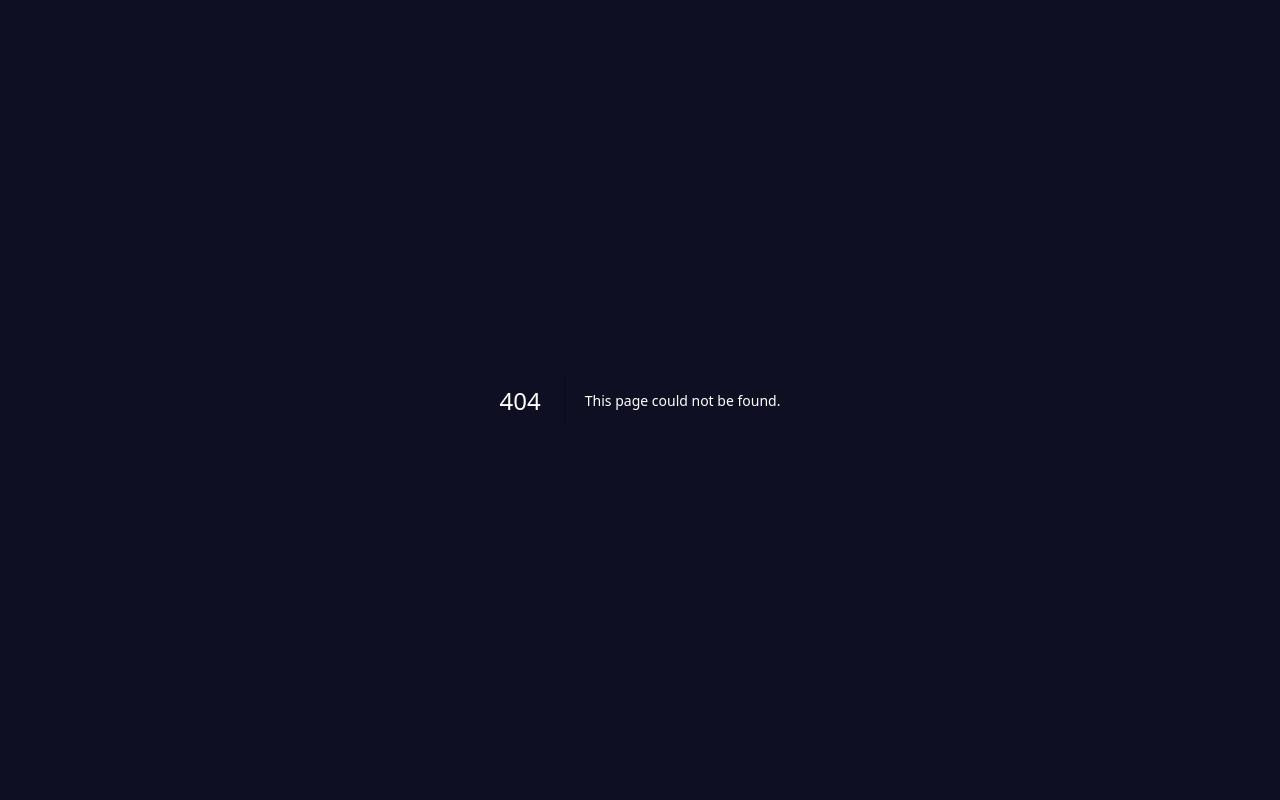
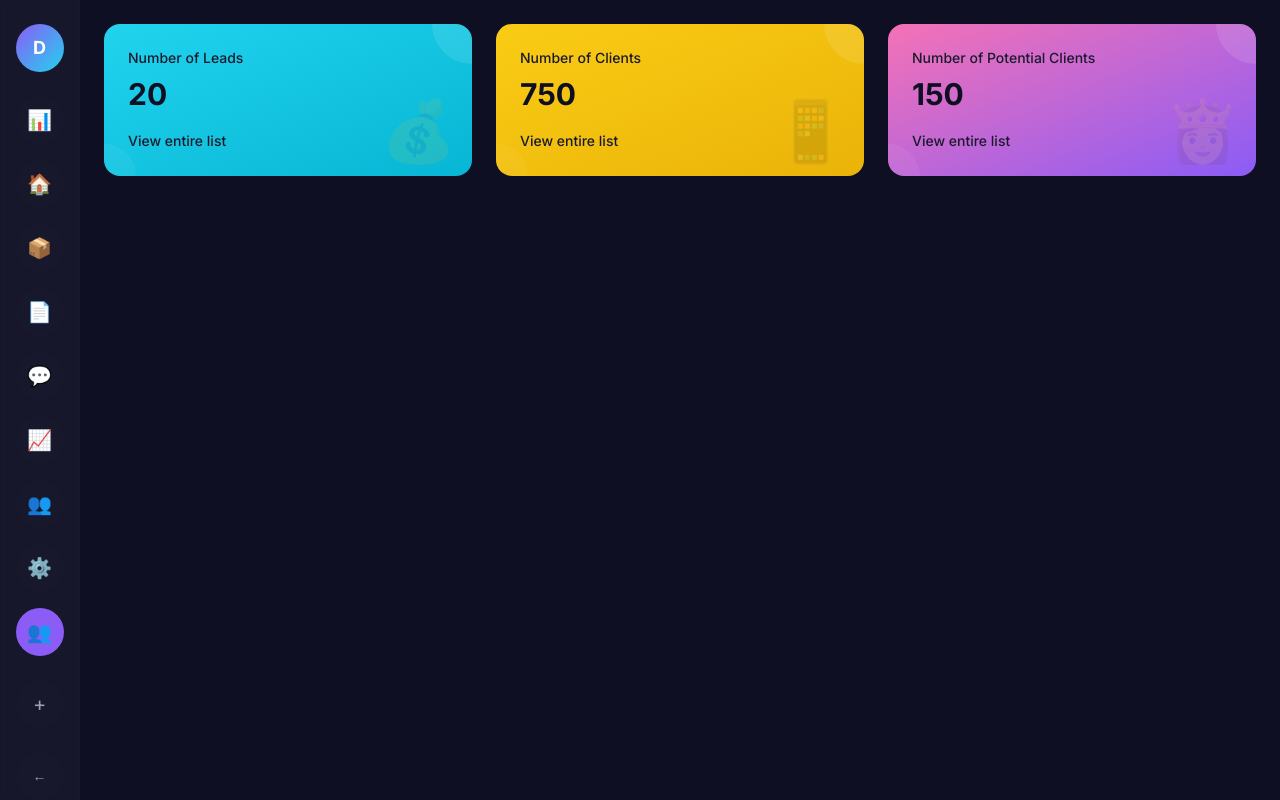
Before and after one commit to nupnupmon/crm_work_sep_21, a Next.js app in the folder frontend/: page /agents in a window 1280 px wide. Before the commit this address had no page. Built offline with nearby package versions, Linux system fonts and the light colour scheme.

Commit message:
Abhishek

```diff
--- /dev/null
+++ b/frontend/app/agents/page.tsx
@@ -0,0 +1,7 @@
+'use client'
+
+import Agent from '@/src/Components/pages/agent'
+
+export default function AgentsPage() {
+  return <Agent />
+}
--- a/frontend/app/login/page.tsx
+++ b/frontend/app/login/page.tsx
@@ -47,14 +47,17 @@ export default function LoginPage() {
         // Redirect to dashboard after successful login
         router.push('/')
       } else {
+         router.push('/')
         console.error('❌ Login failed:', result.message)
         setSubmitError(result.message)
       }
 
     } catch (error) {
+       router.push('/')
       console.error('❌ Login error:', error)
       setSubmitError('Login failed. Please try again.')
     } finally {
+       router.push('/')
       setIsLoading(false)
     }
   }
--- a/frontend/app/page.tsx
+++ b/frontend/app/page.tsx
@@ -2,7 +2,7 @@
 
 import Sidebar from '../components/Sidebar'
 import Header from '../components/Header'
-import StatCards from '../components/StatCards'
+import StatCard from '../components/StatCards'
 import SalesChart from '../components/SalesChart'
 import Calendar from '../components/Calendar'
 import CustomerTable from '../components/CustomerTable'
@@ -58,7 +58,29 @@ export default function Dashboard() {
           </div>
 
           {/* Stats Cards */}
-          <StatCards />
+          <div className="grid grid-cols-1 md:grid-cols-3 gap-6 mb-8">
+            <StatCard
+                title="Weekly Balance"
+                value="$20k"
+                subtext="View entire list"
+                icon="💰"
+                bgColor="bg-gradient-to-br from-cyan-400 to-cyan-500"
+              />
+              <StatCard
+                title="Orders In Line"
+                value="750"
+                subtext="View entire list"
+                icon="📱"
+                bgColor="bg-gradient-to-br from-yellow-400 to-yellow-500"
+              />
+              <StatCard
+                title="New Clients"
+                value="150"
+                subtext="View entire list"
+                icon="👸"
+                bgColor="bg-gradient-to-br from-pink-400 to-purple-500"
+              />
+          </div>
 
           {/* Main Content Grid */}
           <div className="grid grid-cols-1 lg:grid-cols-3 gap-6 mb-6">
--- a/frontend/components/Sidebar.tsx
+++ b/frontend/components/Sidebar.tsx
@@ -17,6 +17,7 @@ const Sidebar = () => {
     { icon: '📈', label: 'Analytics', href: '/analytics', active: pathname === '/analytics' },
     { icon: '👥', label: 'Customers', href: '/customers', active: pathname === '/customers' },
     { icon: '⚙️', label: 'Settings', href: '/settings', active: pathname === '/settings' },
+    { icon: '👥', label: 'Agents', href: '/agents', active: pathname === '/agents' },
   ]
 
   return (
--- a/frontend/components/StatCards.tsx
+++ b/frontend/components/StatCards.tsx
@@ -1,76 +1,34 @@
+// src/components/StatCard.tsx
 'use client'
 
-interface StatCard {
-  title: string
-  value: string
-  subtext: string
-  icon: string
-  bgColor: string
-  gradient: string
+interface StatCardProps {
+  title?: string
+  value?: string
+  subtext?: string
+  icon?: string
+  bgColor?: string
 }
 
-const StatCards = () => {
-  const stats: StatCard[] = [
-    {
-      title: 'Weekly Balance',
-      value: '$20k',
-      subtext: 'View entire list',
-      icon: '💰',
-      bgColor: 'bg-gradient-to-br from-cyan-400 to-cyan-500',
-      gradient: 'from-cyan-400 to-cyan-500'
-    },
-    {
-      title: 'Orders In Line',
-      value: '750',
-      subtext: 'View entire list',
-      icon: '📱',
-      bgColor: 'bg-gradient-to-br from-yellow-400 to-yellow-500',
-      gradient: 'from-yellow-400 to-yellow-500'
-    },
-    {
-      title: 'New Clients',
-      value: '150',
-      subtext: 'View entire list',
-      icon: '👸',
-      bgColor: 'bg-gradient-to-br from-pink-400 to-purple-500',
-      gradient: 'from-pink-400 to-purple-500'
-    }
-  ]
-
+const StatCard = ({ title, value, subtext, icon, bgColor }: StatCardProps) => {
   return (
-    <div className="grid grid-cols-1 md:grid-cols-3 gap-6 mb-8">
-      {stats.map((stat, index) => (
-        <div
-          key={index}
-          className={`stat-card ${stat.bgColor} relative overflow-hidden group hover:scale-105 transition-transform duration-300`}
-        >
+    <div className={`stat-card ${bgColor} relative overflow-hidden group hover:scale-105 transition-transform duration-300`}>
       {/* Background Pattern */}
       <div className="absolute inset-0 opacity-10">
-            <div className="absolute right-4 bottom-4 text-6xl">
-              {stat.icon}
-            </div>
+        <div className="absolute right-4 bottom-4 text-6xl">{icon}</div>
       </div>
 
       {/* Content */}
       <div className="relative z-10">
-            <p className="text-gray-800 font-medium mb-2 text-sm">
-              {stat.title}
-            </p>
-            <h3 className="text-3xl font-bold text-gray-900 mb-4">
-              {stat.value}
-            </h3>
-            <button className="text-gray-800 text-sm font-medium hover:underline transition-colors">
-              {stat.subtext}
-            </button>
+        <p className="text-gray-800 font-medium mb-2 text-sm">{title}</p>
+        <h3 className="text-3xl font-bold text-gray-900 mb-4">{value}</h3>
+        <button className="text-gray-800 text-sm font-medium hover:underline transition-colors">{subtext}</button>
       </div>
 
       {/* Decorative Elements */}
       <div className="absolute top-0 right-0 w-20 h-20 bg-white/10 rounded-full -translate-y-10 translate-x-10"></div>
       <div className="absolute bottom-0 left-0 w-16 h-16 bg-white/5 rounded-full translate-y-8 -translate-x-8"></div>
     </div>
-      ))}
-    </div>
   )
 }
 
-export default StatCards
+export default StatCard
--- /dev/null
+++ b/frontend/src/Components/pages/agent.tsx
@@ -0,0 +1,39 @@
+import StatCard from '@/components/StatCards';
+import Sidebar from '@/components/Sidebar'
+
+export default function AgentsPage() {
+  return (
+    <div className="min-h-screen bg-gray-900">
+        <Sidebar />
+      <div className="ml-20">
+        <main className="p-6">
+
+            {/* Stats Cards */}
+            <div className="grid grid-cols-1 md:grid-cols-3 gap-6 mb-8">
+                <StatCard
+                    title="Number of Leads"
+                    value="20"
+                    subtext="View entire list"
+                    icon="💰"
+                    bgColor="bg-gradient-to-br from-cyan-400 to-cyan-500"
+                />
+                <StatCard
+                    title="Number of Clients"
+                    value="750"
+                    subtext="View entire list"
+                    icon="📱"
+                    bgColor="bg-gradient-to-br from-yellow-400 to-yellow-500"
+                />
+                <StatCard
+                    title="Number of Potential Clients"
+                    value="150"
+                    subtext="View entire list"
+                    icon="👸"
+                    bgColor="bg-gradient-to-br from-pink-400 to-purple-500"
+                />
+            </div>
+        </main>
+      </div>
+    </div>
+  )
+}
```
Lines whose indentation alone changed are shown as unchanged.
